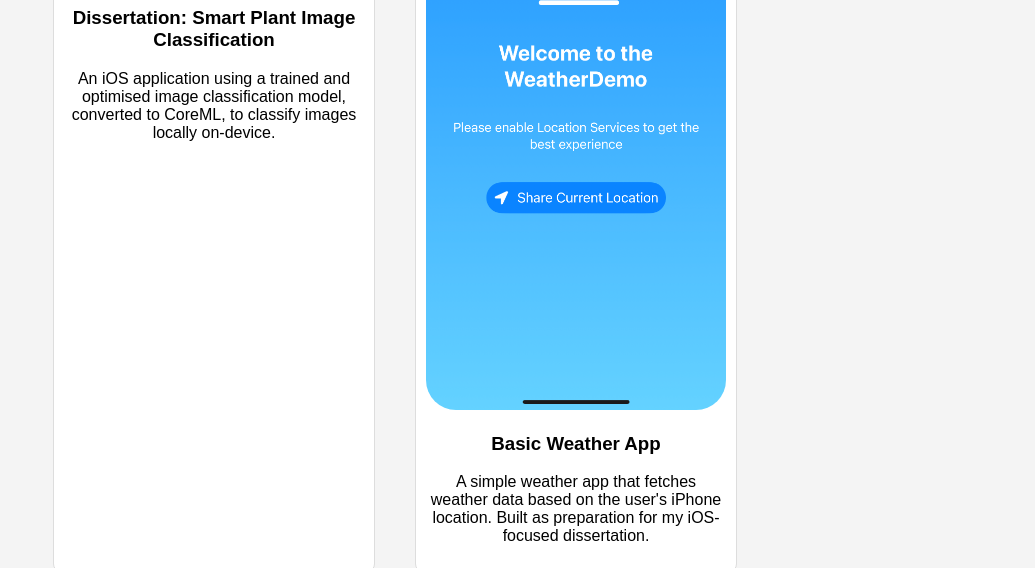
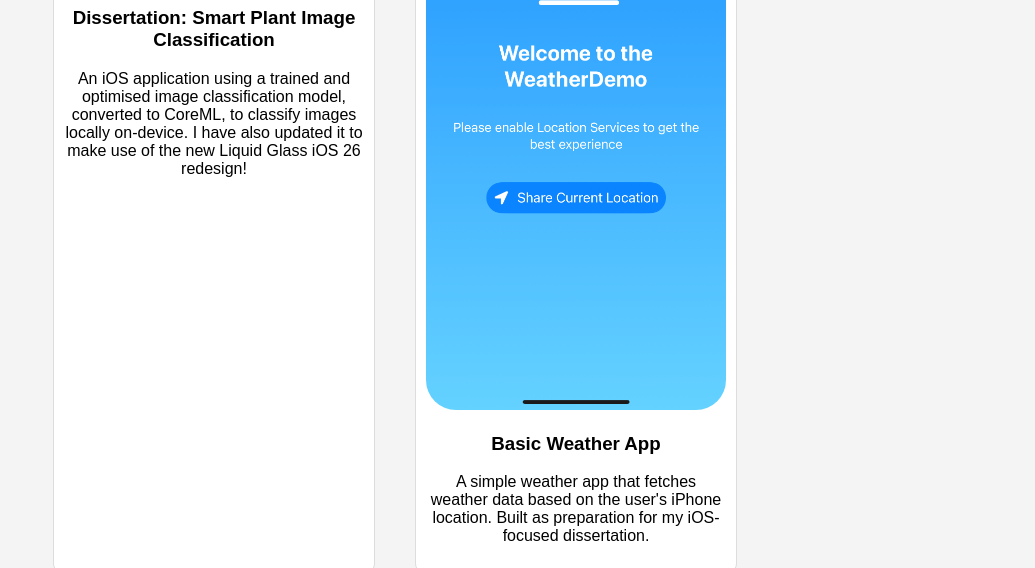
Before and after one commit to fn389/fn389.github.io, a plain HTML site: page index.html in a window 1280 px wide. Shown: the part 418-986 px from the top of the page, without its empty margins (245-1280 px from the left). Drawn offline with Linux system fonts and the light colour scheme.

Commit message:
Updated SmartPlant

```diff
--- a/index.html
+++ b/index.html
@@ -102,7 +102,7 @@
     <div class="project">
       <img src="images/Plant.png" alt="Smart Plant Classification" style="border-radius: 30px;">
       <h3>Dissertation: Smart Plant Image Classification</h3>
-      <p>An iOS application using a trained and optimised image classification model, converted to CoreML, to classify images locally on-device.</p>
+      <p>An iOS application using a trained and optimised image classification model, converted to CoreML, to classify images locally on-device. I have also updated it to make use of the new Liquid Glass iOS 26 redesign!</p>
     </div>
 
     <div class="project">
```
Also changed, not shown: 3 other files.
